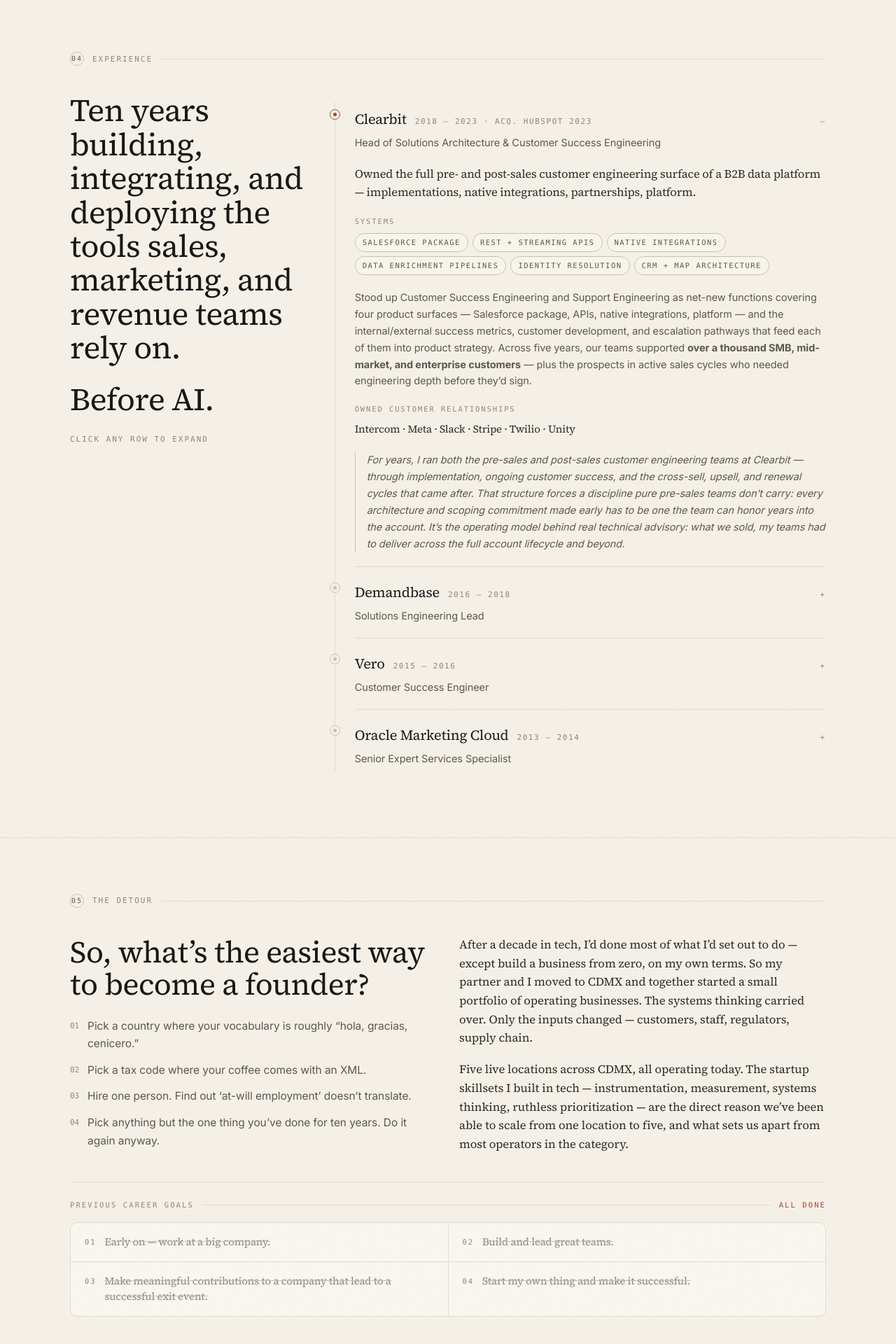
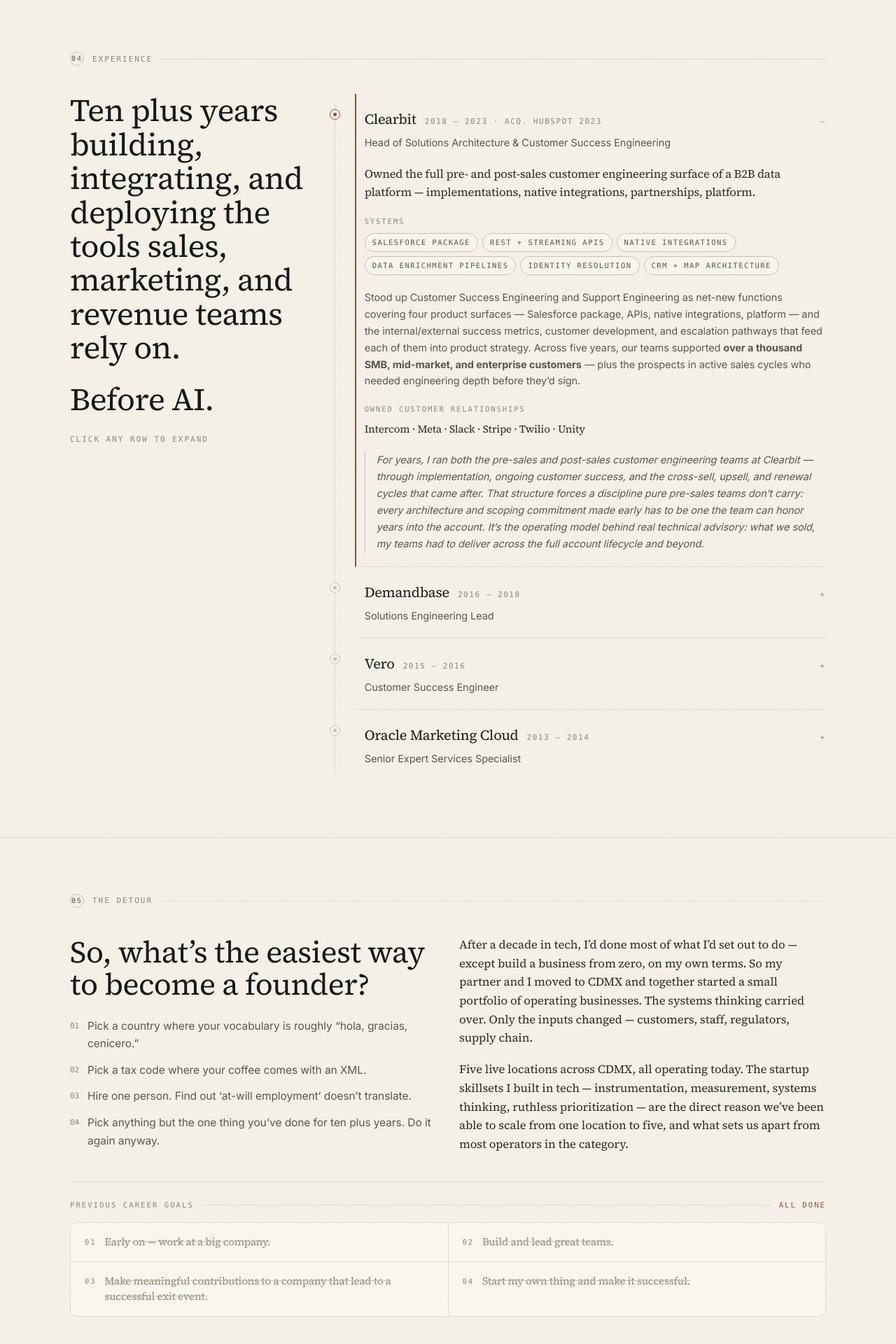
Before and after one commit to ShirleyS/shirleyio, a Next.js app: page / in a window 1280 px wide. Shown: the part 5820-7740 px from the top of the page at 70% size. Built offline with nearby package versions, Linux system fonts and the light colour scheme.

Commit message:
correction

```diff
--- a/components/Coda.tsx
+++ b/components/Coda.tsx
@@ -20,7 +20,7 @@
 
         <div className="md:col-span-7">
           <p className="serif text-[16.5px] leading-[1.65] text-[var(--color-ink-2)] md:text-[17.5px]">
-            Ten years architecting and solutioning for growth-stage tech.
+            Ten plusyears architecting and solutioning for growth-stage tech.
             Operator-founder &mdash; jumped into a foreign country I barely spoke the language of, and built five working businesses out of it.
             Recent work shipping production AI systems with Claude. This
             is the role that brings the three together &mdash; helping
--- a/components/Entrepreneurial.tsx
+++ b/components/Entrepreneurial.tsx
@@ -94,7 +94,7 @@
               <span aria-hidden className="mono pt-1 text-[11px] text-[var(--color-subtle)]">
                 04
               </span>
-              <span>Pick anything but the one thing you&rsquo;ve done for ten years. Do it again anyway.</span>
+              <span>Pick anything but the one thing you&rsquo;ve done for ten plus years. Do it again anyway.</span>
             </li>
           </ul>
         </div>
--- a/components/Timeline.tsx
+++ b/components/Timeline.tsx
@@ -16,7 +16,7 @@
       <div className="mt-7 grid gap-8 md:mt-10 md:grid-cols-12">
         <div className="md:col-span-4">
           <h2 className="serif text-[clamp(1.9rem,3.6vw,2.8rem)] font-normal leading-[1.08] tracking-[-0.018em] text-[var(--color-ink)]">
-            Ten years building, integrating, and deploying the tools sales,
+            Ten plus years building, integrating, and deploying the tools sales,
             marketing, and revenue teams rely on.
             </h2>
             <br></br>
@@ -64,10 +64,13 @@
                       setOpen(isOpen ? null : entry.company)
                     }
                     className={cn(
-                      "group block w-full cursor-pointer border-b py-5 text-left transition-colors duration-300",
+                      "group block w-full cursor-pointer border-l-2 py-5 pl-3 text-left transition-colors duration-300",
+                      isOpen
+                        ? "border-l-[var(--color-accent)]"
+                        : "border-l-transparent",
                       i === timeline.length - 1
-                        ? "border-transparent"
-                        : "border-[var(--color-line)]",
+                        ? "border-b border-b-transparent"
+                        : "border-b border-b-[var(--color-line)]",
                     )}
                     aria-expanded={isOpen}
                   >
```
